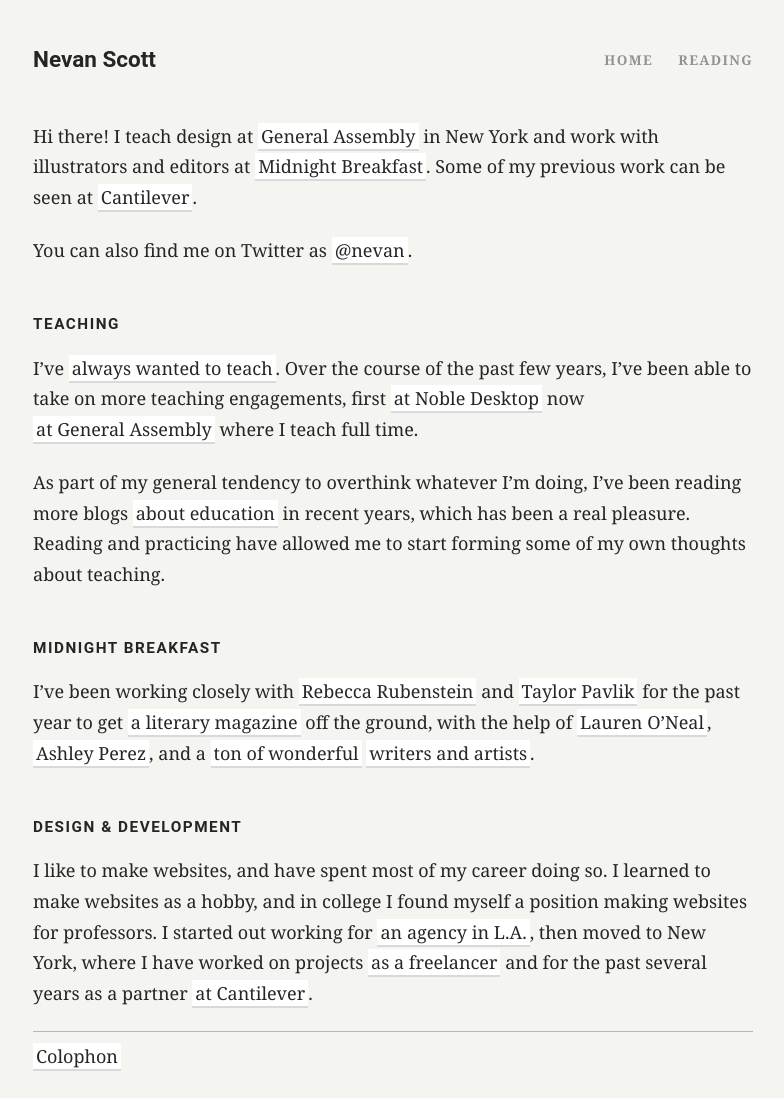
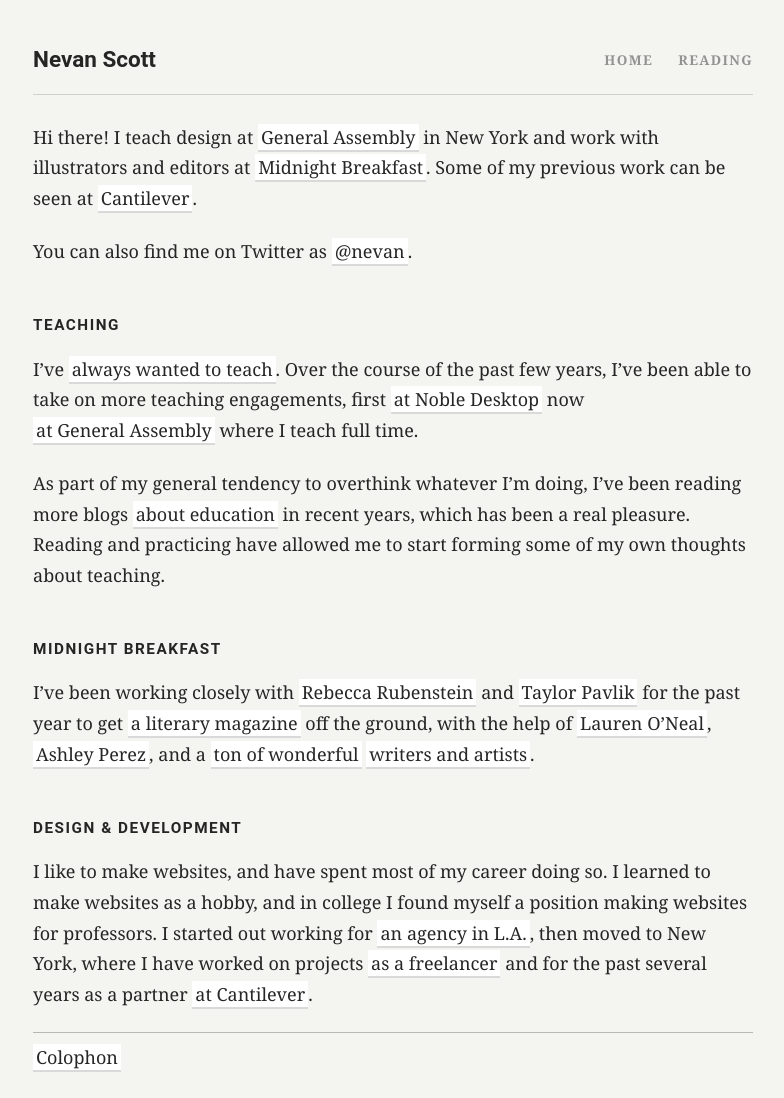
Before and after one commit to nevanscott/nevanscott.github.io, a Jekyll site: the page built from index.md, in a window 1280 px wide. Shown: the whole page, without its empty margins (247-1031 px from the left). Built offline with Jekyll 4.4.1, drawn with Linux system fonts in a browser that asks for light colours; nearby versions of some CDN libraries; some web fonts are replaced.

Commit message:
minor layout fixes

```diff
--- a/css/main.scss
+++ b/css/main.scss
@@ -4,6 +4,7 @@
 $ff-serif: Chronicle, 'Chronicle SSm A', 'Chronicle SSm B', Georgia, serif;
 $ff-sans: Whitney, 'Whitney SSm A', 'Whitney SSm B', Avenir, Roboto, Noto, sans-serif;
 $ratio: 1.618;
+$ssm: "all and (min-width: 35em)";
 
 html {
 	min-height: 100%;
@@ -19,7 +20,7 @@ body {
 	margin: 0;
 	min-height: 100%;
 	padding: .7em;
-	@media all and (min-width: 35em) {
+	@media #{$ssm} {
 		font-size: 18px;
 		line-height: 1.7;
 		padding: 1.4em;
@@ -74,21 +75,30 @@ a {
 }
 
 header {
+  border-bottom: 1px solid rgba(0,0,0,.15);
   margin-bottom: 1.5em;
   overflow: auto;
   h1 {
-    float: left;
+    @media #{$ssm} {
+      float: left;
+    }
   }
   nav {
-    float: right;
     font-size: .75em;
     font-weight: bold;
     letter-spacing: .1em;
-    margin-top: 1.75em;
     text-transform: uppercase;
+    @media #{$ssm} {
+      float: right;
+      margin-top: 1.75em;
+    }
     a {
       color: rgba(0,0,0,.4);
-      margin-left: 1.5em;
+      margin-right: .75em;
+      @media #{$ssm} {
+        margin-left: 1.5em;
+        margin-right: 0;
+      }
     }
   }
 }
```
